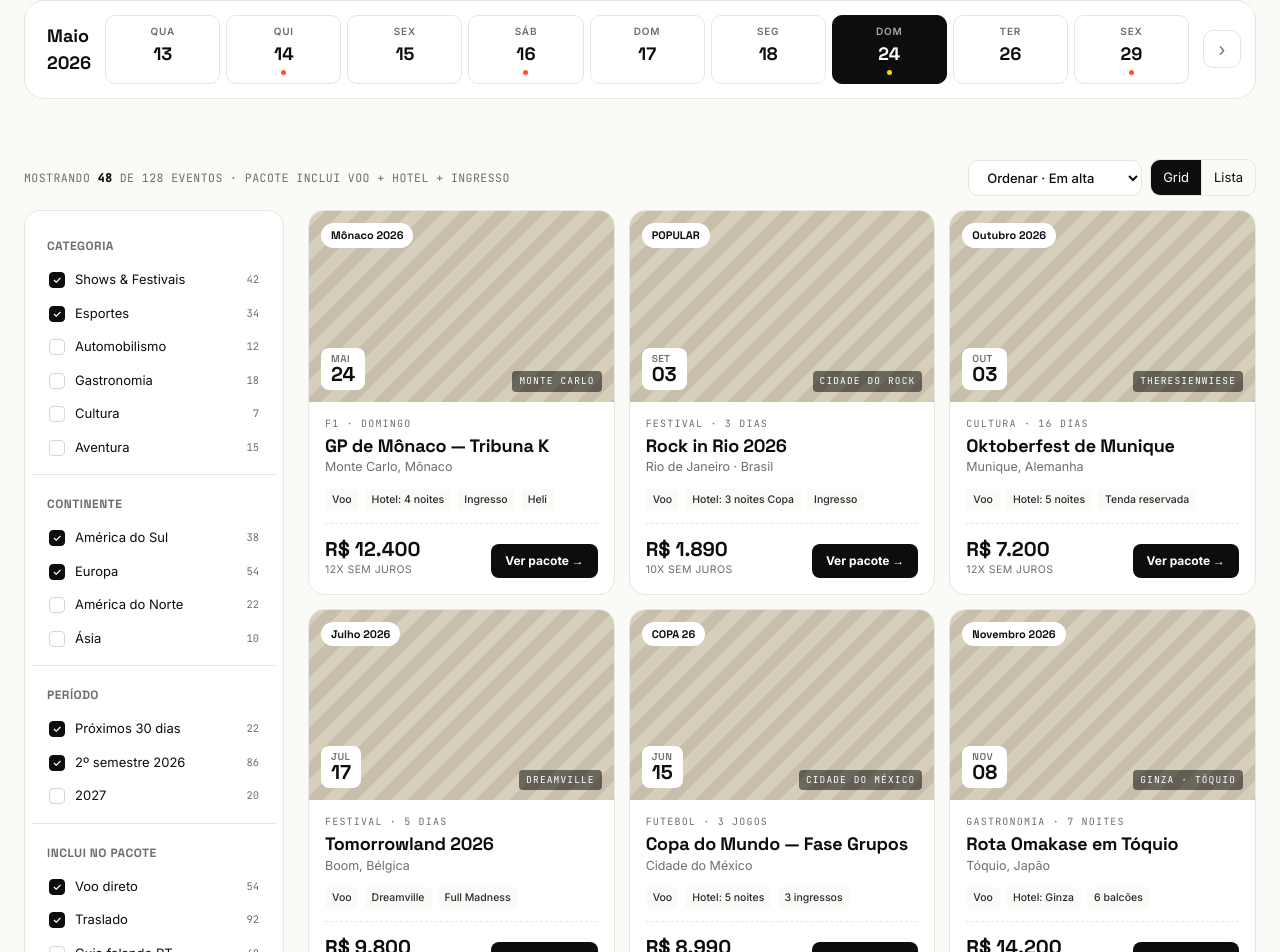
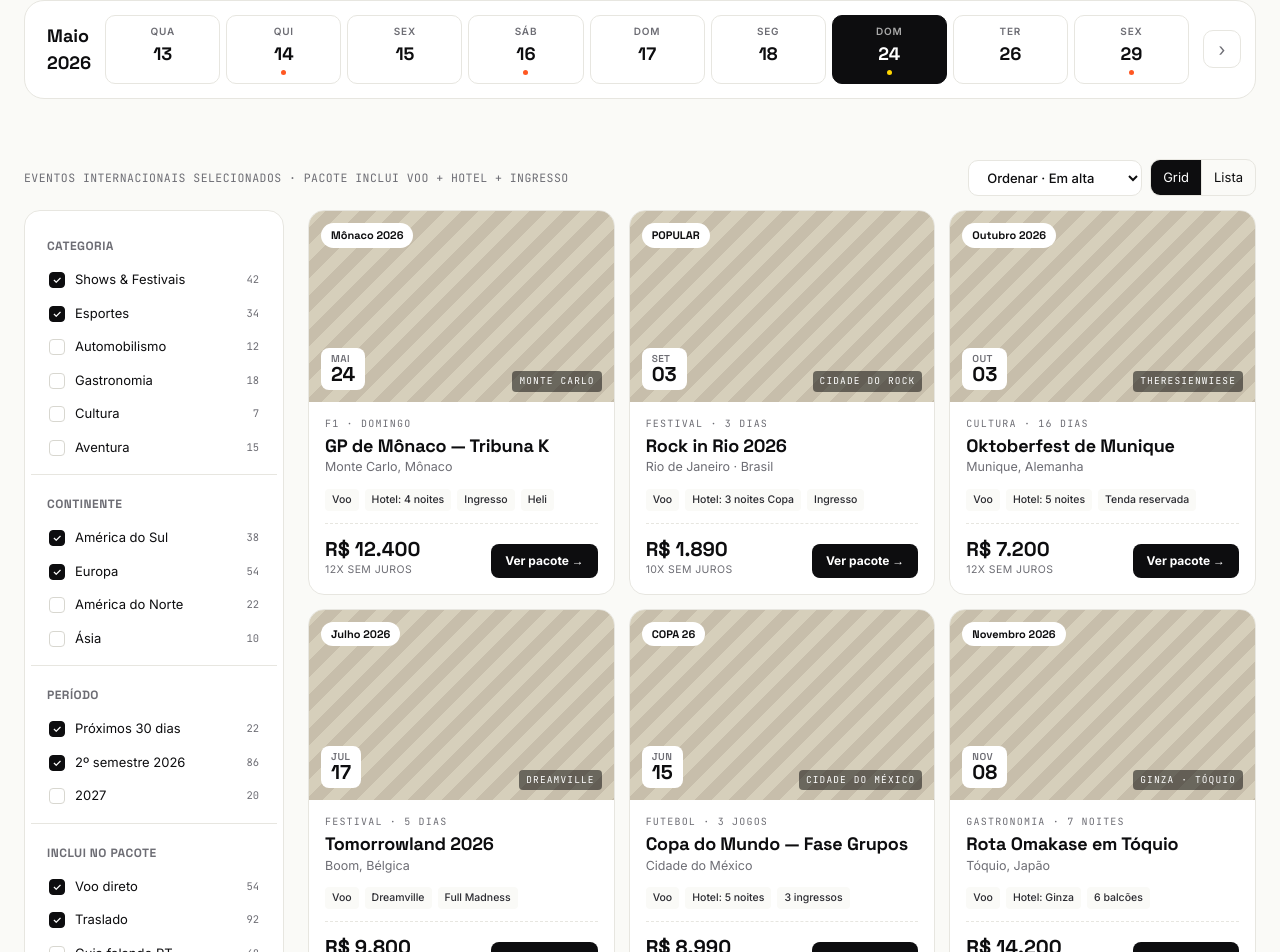
Before and after one commit to Mauuinsane-bra/Livoo, a Next.js app: page / in a window 1280 px wide. Shown: the part 987-1939 px from the top of the page. Built offline with nearby package versions, Linux system fonts and the light colour scheme; no server answers.

Commit message:
fix: remover contagem falsa '48 de 128 eventos' da homepage

```diff
--- a/app/page.tsx
+++ b/app/page.tsx
@@ -207,7 +207,7 @@
           {/* Toolbar */}
           <div style={{ display: 'flex', justifyContent: 'space-between', alignItems: 'center', margin: '28px 0 14px', gap: 14, flexWrap: 'wrap' }}>
             <div style={{ fontFamily: 'JetBrains Mono, monospace', fontSize: 11.5, color: 'var(--muted)', letterSpacing: '.04em', textTransform: 'uppercase' }}>
-              Mostrando <strong style={{ color: 'var(--ink)' }}>48</strong> de 128 eventos · pacote inclui voo + hotel + ingresso
+              Eventos internacionais selecionados · pacote inclui voo + hotel + ingresso
             </div>
             <div style={{ display: 'flex', gap: 8, alignItems: 'center' }}>
               <select style={{ padding: '8px 14px', border: '1px solid var(--line)', borderRadius: 10, background: '#fff', fontSize: 13, fontFamily: 'inherit', fontWeight: 500 }}>
```
